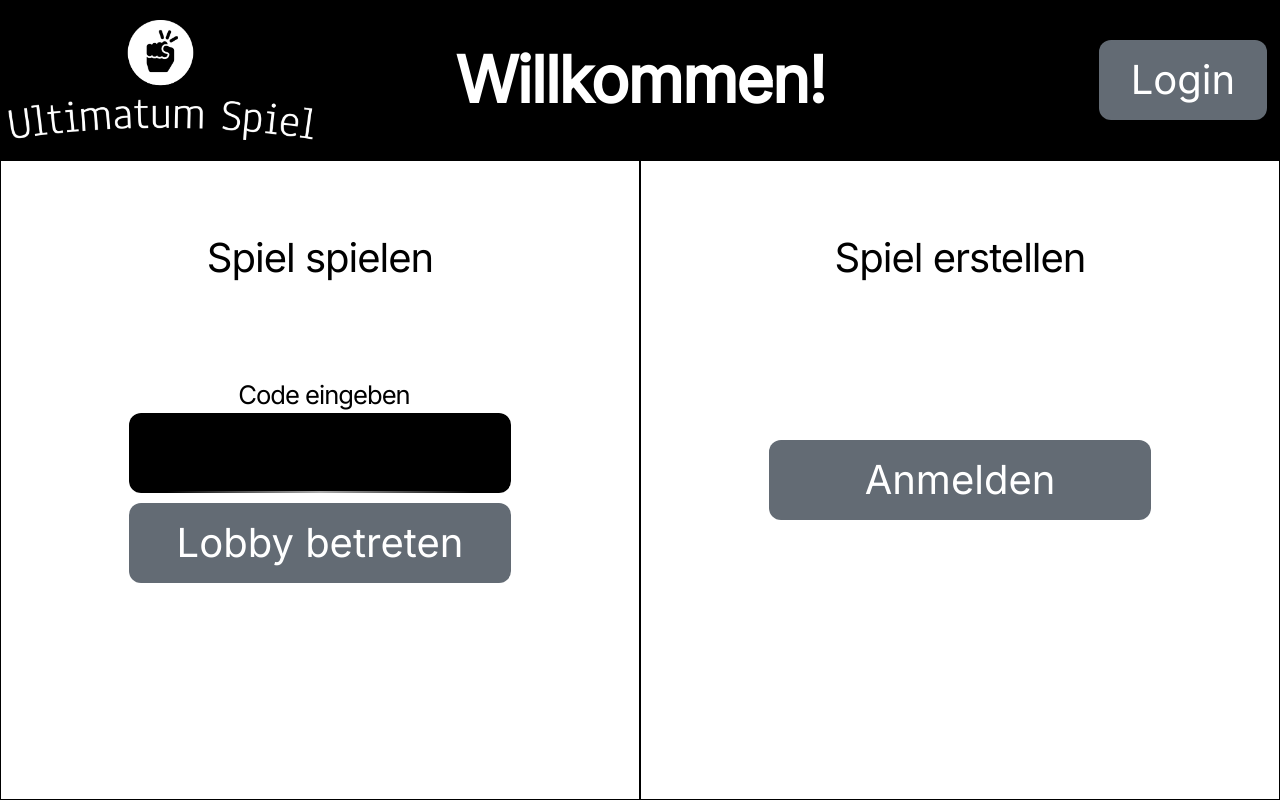
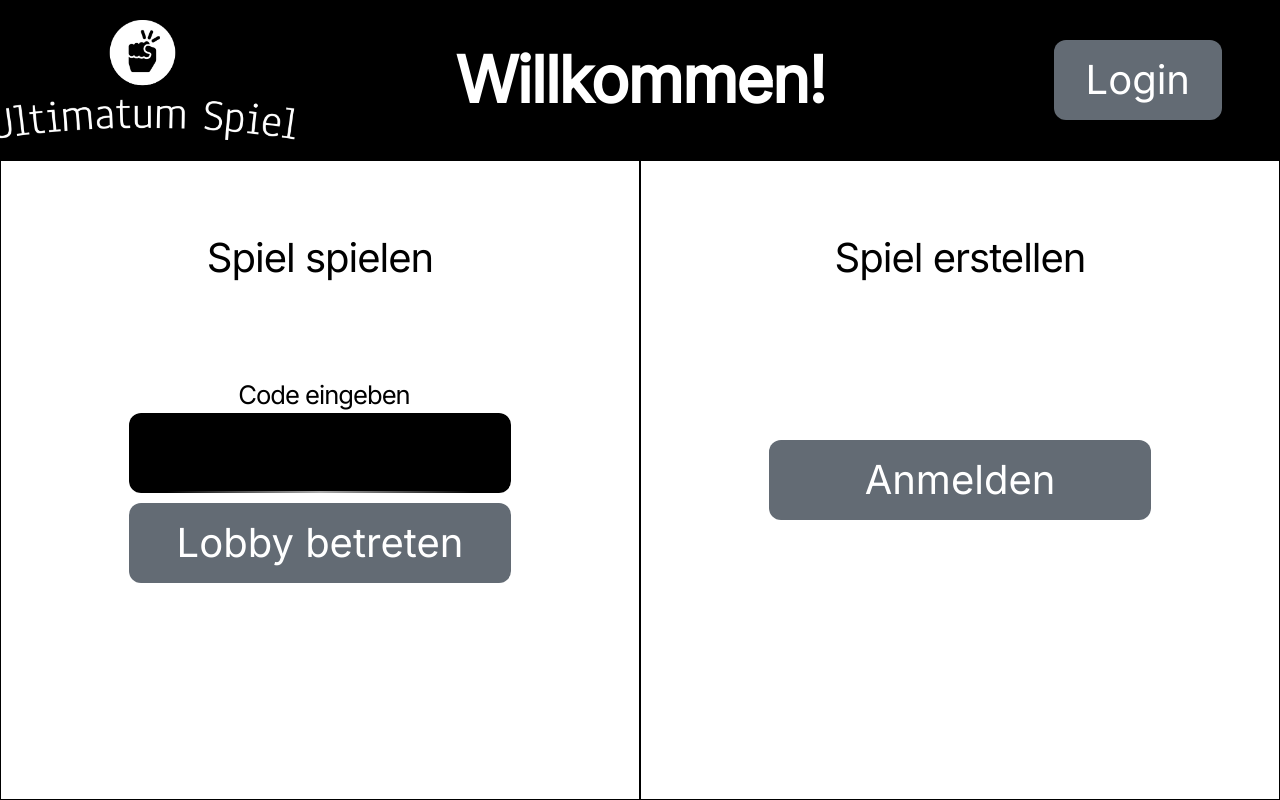
Before and after one commit to TownOfGoog/ultimatumSpiel, a React (Create React App) app in the folder frontend/: page / in a window 1280 px wide. Built offline with nearby package versions, Linux system fonts and the light colour scheme; no server answers.

Commit message:
fix: centered button

```diff
--- a/frontend/src/components/nav.jsx
+++ b/frontend/src/components/nav.jsx
@@ -9,12 +9,12 @@ export default function Nav() {
   const game = useGameManager();
   const location = useLocation();
   return (
-    <Grid container columns={{ xs: 7 }} sx={{ flexGrow: 1, bgcolor: "black", color: "white", height: "100%", flexWrap: "nowrap" }}>
+    <Grid container columns={{ xs: 9 }} sx={{ flexGrow: 1, bgcolor: "black", color: "white", height: "100%", flexWrap: "nowrap" }}>
       <Grid
-        xs={1} sx={{
+        xs={2} sx={{
           display: "flex",
           alignItems: "center",
-          justifyContent: "flex-start",
+          justifyContent: "center",
         }}
       >
         {/* window.innerwidth only updates on page reloads IN REACT */}
@@ -47,10 +47,10 @@ export default function Nav() {
         }
       </Grid>
 
-      <Grid xs={1} sx={{
+      <Grid xs={2} sx={{
           display: "flex",
           alignItems: "center",
-          justifyContent: "flex-end",
+          justifyContent: "center",
         }}>
         {/* <button onClick={() => {console.log(game.state)}}>log state</button>   */}
 
@@ -61,7 +61,7 @@ export default function Nav() {
             </div>
           }
           {(window.innerWidth > 600 || location.pathname !== '/' || location.pathname !== '/thanks4playing') &&
-            <div style={{marginInline: '0.8em'}}>
+            <div >
               {/* if game.state.topright is text, use <MyText> */}
               {typeof game.state.top_right === 'string' && game.state.top_right !== '' ? <MyText isInNav>{game.state.top_right}</MyText> : game.state.top_right}
             </div>
```
